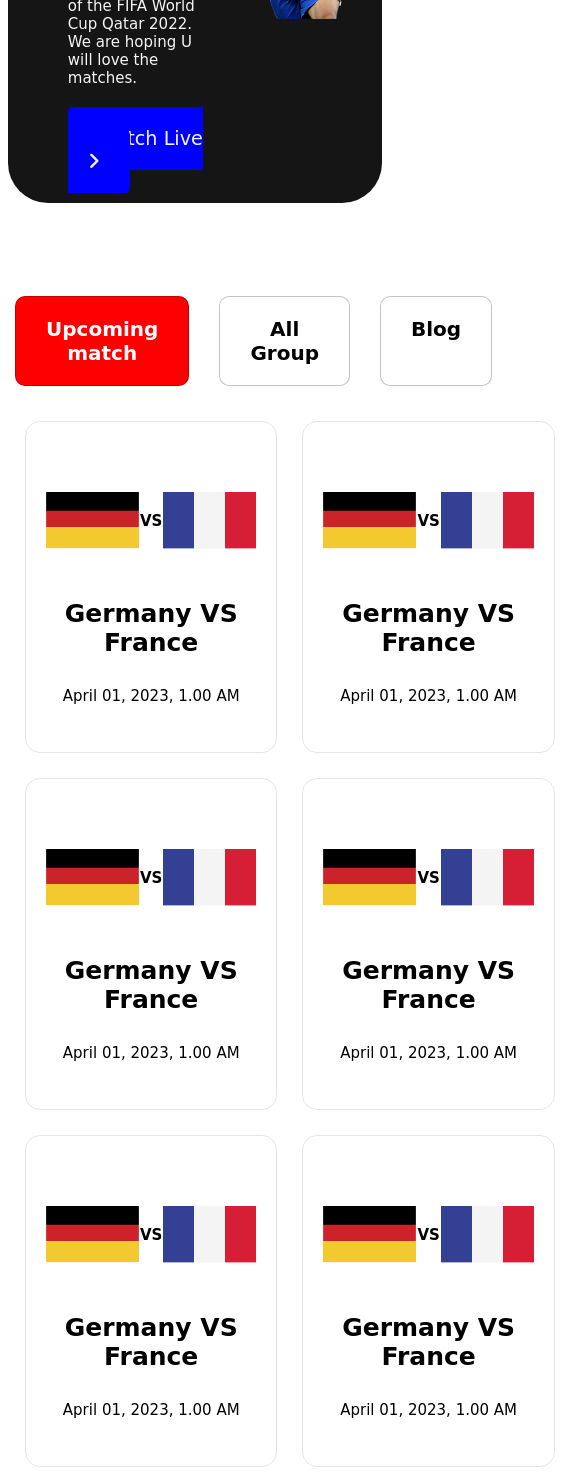
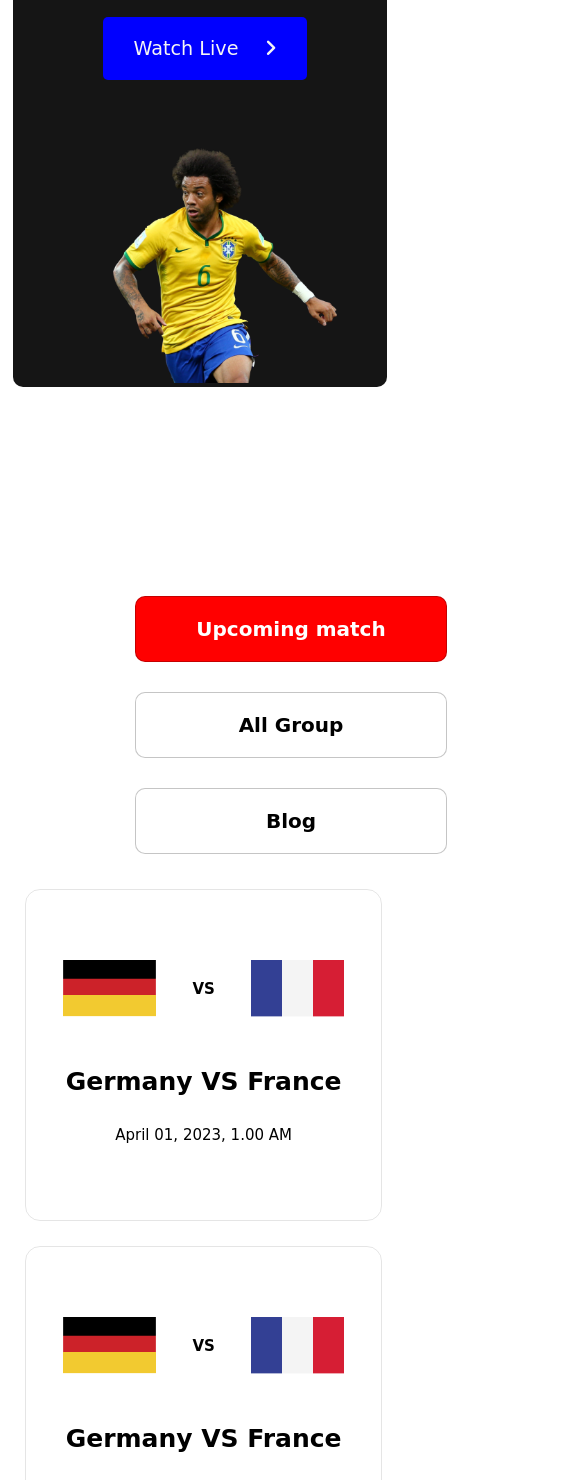
Before and after one commit to shuvo0007/world-cup-site, a plain HTML site: page index2.html in a window 390 px wide. Shown: the part 255-1735 px from the top of the page, 585 px wide, since content can reach past the window. Drawn offline with Linux system fonts and the light colour scheme.

Commit message:
final commit

```diff
--- a/index2.html
+++ b/index2.html
@@ -15,6 +15,7 @@
   <!-----------1st section  -------------------->
   <section class="top-banner">
     <div class="top-div">
+      <!-----------Left side-------------------->
       <div class="half-width">
 
         <h1 class="white-text">The Greatest show on the earth</h1>
@@ -26,6 +27,7 @@
         <i class="fa-solid fa-angle-right angle-icon white-text"></i></a>
       </div>
 
+      <!----------- Right side -------------------->
       <div class="half-width img-div">
 
         <img class="top-banner-img" src="img/top-section-img.png" alt="Player Image">
@@ -35,6 +37,7 @@
   <!-----------mid section  -------------------->
   <section class="mid-banner">
     <div class="mid-div">
+      <!----------- Left button Div -------------------->
       <div class="left-div">
 
         <a class="mid-button selected-button" href="index2.html">Upcoming match</a>
@@ -43,8 +46,8 @@
 
         <a class="mid-button" href="index.html">Blog</a>
       </div>
-
-      <div class="right-div">
+      <!----------- Right Div -------------------->
+      <div class="right-div index2-right-div">
 
         <div class="index2-blog-div">
           <div class="flag-div">
@@ -147,14 +150,15 @@
   </section>
  <!-----------footer section  -------------------->
   <footer class="footer-section">
+    <!----------- Goal section -------------------->
     <div class="goal-div">
       <h1 class="white-text">Goal</h1>
     </div>
-
+    <!----------- Horizontal line section -------------------->
     <div class="hr-div">
       <hr>
     </div>
-
+    <!----------- Contact info section -------------------->
     <div class="contact-div">
 
       <a class="contact-button" href="">Contact Us</a>
@@ -164,7 +168,7 @@
       <a class="contact-button" href="">Goal App</a>
       <a class="contact-button" href="">Goal Live</a>
     </div>
-
+<!----------- Social Section -------------------->
     <div class="social-media">
       <a class="media-button" target="_blank" href="https://www.facebook.com/"><i class="fa-brands fa-facebook"></i></a>
       <a class="media-button" target="_blank" href="https://www.linkedin.com/"><i class="fa-brands fa-linkedin"></i></a>
--- a/style.css
+++ b/style.css
@@ -1,11 +1,14 @@
 body{
   font-family: 'Stint Ultra Condensed', cursive;
   margin: 0;
+  height: auto;
 }
 
 a{
   text-decoration: none;
 }
+
+/* $$$$$$$$ For PC $$$$$$$$$$$$$$$ */
 
 /* -----------1st section  -------------------- */
 .top-banner{
@@ -69,10 +72,6 @@ p{
 .img-div{
   padding-left: 90px;
   padding-top: 4px;
-}
-
-@media screen and (max-width: 768px) {
-
 }
 
 /* -----------mid section  -------------------- */
@@ -155,8 +154,6 @@ padding-top: 30px;
   display: none;
 }
 
-
-
 /* -----------footer section  -------------------- */
 
 .footer-section{
@@ -203,10 +200,6 @@ hr{
   color: blue;
 }
 
-
-
-
-
 /* -----------index2 page  -------------------- */
 
 .index2-blog-div{
@@ -217,14 +210,12 @@ hr{
   border: 1px solid rgba(0, 0, 0, 0.103);
   border-radius: 15px;
   height: 250px;
-  /* padding-top: 40px; */
   padding: 40px 20px;
 
 }
 
 .flag-div{
-  display: flex
-  ;
+  display: flex;
   justify-content: space-around;
   margin-top: 30px;
 }
@@ -249,10 +240,13 @@ hr{
 .match-time{
   margin:30px 0px 0px 0px;
 }
+/* $$$$$$$$ For PC $$$$$$$$$$$$$$$ */
 
 /* ----------------responsiveness----------------------------- */
 
 @media screen and (max-width: 768px) {
+
+  /* $$$$$$$$ For Tablet Device $$$$$$$$$$$$$$$ */
   /* --------------------top section------------------- */
   .top-banner{
     padding: 2%;
@@ -339,7 +333,7 @@ hr{
     padding: 40px 0px;
   }
 
-  /* ----------------------footer------------------- */
+  /* ---------------------footer------------------- */
 
   .footer-section{
    display: flex;
@@ -372,7 +366,107 @@ hr{
   }
 
   .social-media{
-    padding: 20px;
+    padding: 20px 20px 20px 50px;
+  }
+
+/* ----------------------2nd page----------------- */
+
+.index2-right-div{
+  padding: 0;
+  margin: 0;
+  width: 98%;
+}
+
+/* $$$$$$$$ For Tablet Device END $$$$$$$$$$$$$$$ */
+/* ************************************************ */
+
+
+}
+
+/* $$$$$$$$ For Mobile Phone $$$$$$$$$$$$$$$ */
+
+@media screen and (max-width: 600px) {
+
+  /* ----------------------1st Section----------------- */
+
+  .top-banner{
+    height: 800px;
+
+  }
+
+  .top-div{
+    display: flex;
+    flex-direction: column;
+    justify-content: center;
+    text-align: center;
+    width: 100%;
+    height: auto;
+    border-radius: 10px;
+    margin: 0px 5px;
+  }
+
+  .half-width{
+    width: 100%;
+  }
+
+  .half-width h1{
+    margin-left: 50px;
+    width: 350px;
+  }
+
+  .half-width p{
+    width: 400px;
+    margin-left: 35px;
+  }
+
+  .live-button{
+    /* margin-top: 100px; */
+    margin-left: -110px;
+  }
+
+  .top-banner-img{
+    margin-left: 50px;
+    width: 60%;
+  }
+
+  /* ----------------------mid Section----------------- */
+
+  .left-div{
+    display: flex;
+    flex-direction: column;
+    justify-content: center;
+    padding-left: 120px;
+  }
+
+  .right-div{
+    display: flex;
+    flex-direction: column;
+  }
+
+  .view-all-div{
+    display: none;
+  }
+
+  .footer-section{
+    display: flex;
+    flex-direction: column;
+  }
+
+  .goal-div{
+    margin: 0;
+    padding: 0px 0px 0px 150px;
+  }
+
+  .contact-div{
+    display: flex;
+    flex-direction: column;
+    padding: 0;
+    margin-left: 50px;
+  }
+
+  .contact-button{
+    font-size: 20px;
+    color: rgba(255, 255, 255, 0.377);
   }
 
 
```
Also changed, not shown: index.html (+8 -4 lines).
